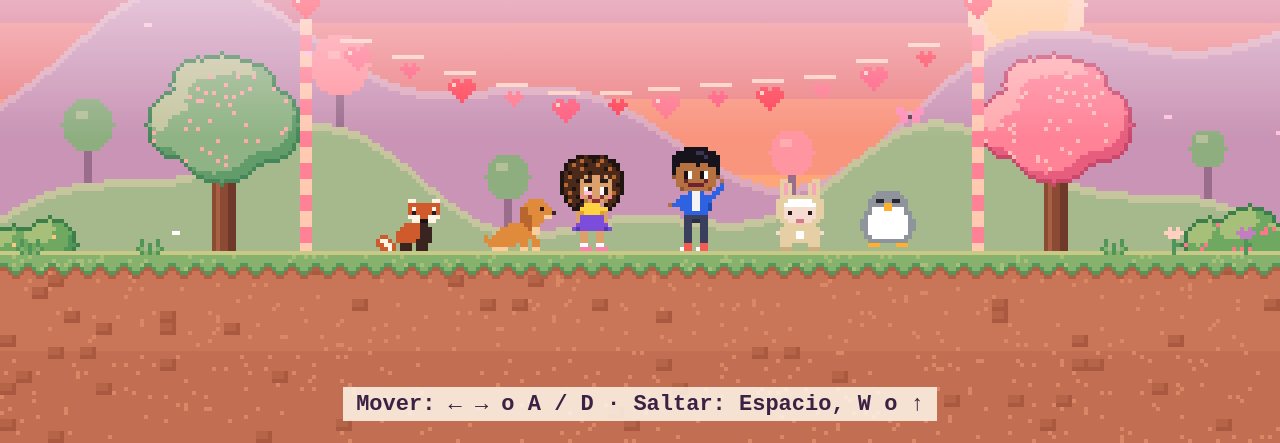
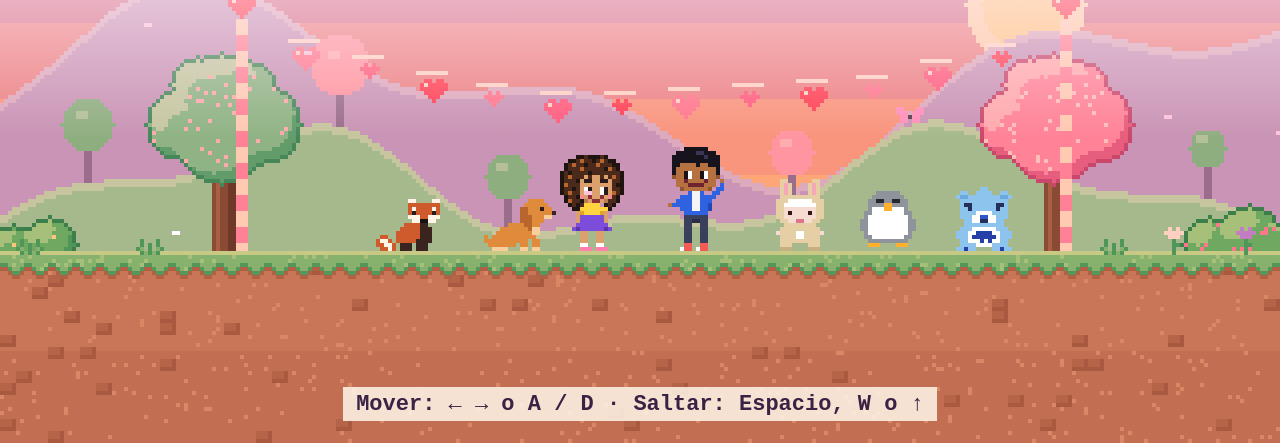
Before and after one commit to ncastellanosort/gabis-gomitas-game, a website with bundled scripts: page index.html in a window 1280 px wide. Shown: the part 357-800 px from the top of the page. Built offline with nearby package versions, Linux system fonts and the light colour scheme.

Commit message:
El Cariñosito: testigo en el nivel 2 y parte del elenco en el menú
Co-Authored-By: Claude Opus 5.5 <noreply@anthropic.com>

```diff
--- a/src/config.js
+++ b/src/config.js
@@ -99,12 +99,15 @@ export const CONFIG = {
         arya: { name: 'Arya', kind: 'tu fiel asistente' },
         nico: { name: 'Mi bobio', kind: 'el dueño de las gomitas' },
         shadow: { name: 'La sombra', kind: 'figura misteriosa' },
+        carino: { name: 'Cariñosito', kind: 'testigo' },
       },
       // Coartadas al interrogarlos
       alibi: {
         chif: 'Yo estaba encima de la cama, acostado con el Cariñosito :(',
         tiana: 'Yo estaba en el piso porque Gabis me tiró contra la pared :(',
         nico: 'Yo solo vine por mis gomitas. Desaparecieron esta noche.',
+        // El Cariñosito no es sospechoso: es el testigo
+        carino: 'Yo estaba hablando con Pipu... ¡y de repente desapareció! :(',
       },
       notAsked: 'Aún no lo has interrogado.',
       // La sombra que huye (resulta ser su bobio buscando sus gomitas)
@@ -196,6 +199,7 @@ export const CONFIG = {
   arya: { coat: '#e08a3c', ears: '#b8662e', light: '#f8cf9c', nose: '#3a2420' },
   chif: { coat: '#cf5a2c', dark: '#3a2420', light: '#fff4e6', nose: '#1a1210' },
   tiana: { pajama: '#e6cfa4', pajamaShade: '#c9ae80', earInside: '#f7a8b8', wool: '#ffffff', face: '#f6dcd0' },
+  carino: { fur: '#8cc4ee', shade: '#6aa8de', cloud: '#2740a8', nose: '#2f55c8' }, // el Cariñosito
   pipu: { body: '#8e939c', belly: '#ffffff', beak: '#ffb02e', eyes: '#26262e', closedEyes: '#5d626c' },
 
   // ---------- Física (píxeles y segundos) ----------
--- a/src/game.js
+++ b/src/game.js
@@ -407,7 +407,7 @@ export class Game {
     if (who === 'arya') return { x: this.arya.x + this.arya.facing * 4, y: this.arya.y - 19 };
     if (who === 'pipu') return { x: this.level.bed.x, y: this.level.bed.y - 26 };
     const s = this.suspects[who];
-    return { x: s.x, y: s.y - (who === 'tiana' ? 24 : 19) };
+    return { x: s.x, y: s.y - (who === 'tiana' ? 24 : who === 'carino' ? 22 : 19) };
   }
 
   // ------------------------------------------------------------
@@ -450,7 +450,7 @@ export class Game {
         s.spoken = true;
         this.say(id, T.alibi[id], 4.2);
         this.emit('suspect', { id });
-      } else if (near && s.spoken && !s.hinted && this.count === this.total && !this.bubbles[id]) {
+      } else if (near && s.spoken && !s.hinted && T.hint[id] && this.count === this.total && !this.bubbles[id]) {
         s.hinted = true;
         this.say(id, T.hint[id], 4.2);
       }
--- a/src/levels/menu.js
+++ b/src/levels/menu.js
@@ -16,14 +16,15 @@ export function createMenuLevel() {
   L.suspects = {
     chif: { x: cx - 58, y: G, facing: 1 },
     tiana: { x: cx + 40, y: G, facing: -1 },
+    carino: { x: cx + 86, y: G, facing: -1 },
   };
   L.pipuSpot = { x: cx + 62, y: G };
-  L.garland = { x1: cx - 84, x2: cx + 84, y: G };
+  L.garland = { x1: cx - 100, x2: cx + 106, y: G };
 
   [[26, 0], [33, 1], [46, 0], [53, 1], [14, 1], [66, 0]].forEach(([c, v]) => B.put('tree', c, { variant: v }));
   [30, 49, 20, 60].forEach((c, i) => B.put('bush', c, { variant: i % 2 }));
 
   const busy = [];
-  for (let c = Math.floor((cx - 70) / TILE); c <= Math.floor((cx + 74) / TILE); c++) busy.push(c);
+  for (let c = Math.floor((cx - 70) / TILE); c <= Math.floor((cx + 100) / TILE); c++) busy.push(c);
   return B.finish(busy);
 }
--- a/src/levels/pipu.js
+++ b/src/levels/pipu.js
@@ -44,6 +44,7 @@ export function createPipuLevel() {
   L.suspects = {
     chif: { x: px(54), y: 10 * TILE },
     tiana: { x: px(82), y: G },
+    carino: { x: px(11.5), y: G, facing: -1 }, // el testigo, junto a la escena del crimen
   };
 
   B.hearts([
@@ -68,5 +69,5 @@ export function createPipuLevel() {
   // Notas anónimas clavadas en el suelo (el texto está en config.js)
   L.papers = [{ x: px(31.5), y: G }, { x: px(65), y: G }, { x: px(115), y: G }];
 
-  return B.finish([13, 14, 15, 16, 17, 22, 29, 31, 54, 63, 65, 82, 89, 95, 115, 119, 131, 132, 133, 134, 135]);
+  return B.finish([11, 12, 13, 14, 15, 16, 17, 22, 29, 31, 54, 63, 65, 82, 89, 95, 115, 119, 131, 132, 133, 134, 135]);
 }
--- a/src/main.js
+++ b/src/main.js
@@ -282,7 +282,7 @@ function renderNotes() {
   const box = $('suspect-list');
   box.textContent = '';
   const all = game.count === game.total;
-  const cards = ['chif', 'tiana', 'nico'];
+  const cards = ['chif', 'tiana', 'nico', 'carino'];
   // Con todas las pistas aparece arriba la tarjeta misteriosa (el giro).
   if (all) cards.unshift(aryaRevealed ? 'arya' : 'mystery');
   for (const id of cards) {
@@ -319,7 +319,8 @@ function renderNotes() {
       btn.textContent = PT.accuse;
       btn.dataset.accuse = id;
     }
-    card.append(cv, info, btn);
+    card.append(cv, info);
+    if (id !== 'carino') card.append(btn); // al testigo no se le acusa
     box.append(card);
   }
   box.parentElement.scrollTop = 0;
--- a/src/sprites.js
+++ b/src/sprites.js
@@ -262,6 +262,26 @@ const CHIF = [
   '.oowo.bbb.bbb...',
 ];
 
+// El Cariñosito: osito de peluche azul, gruñón, con una nube de lluvia en la panza.
+const CARINO = [
+  '......bb......',
+  '.bb..bbbb..bb.',
+  'bBBbbbbbbbbBBb',
+  '.bbbbbbbbbbbb.',
+  '.bkkbbbbbbkkb.',
+  '.bbkbbbbbbkbb.',
+  '.bbbbwwwwbbbb.',
+  '.bbbwwnnwwbbb.',
+  '..bbwwmmwwbb..',
+  '..bbbbbbbbbb..',
+  '.bbbwwwwwwbbb.',
+  'bbbwwccccwwbbb',
+  'bbbwccccccwbbb',
+  '.bbwwcwcwwwbb.',
+  '.bbbbwwwwbbbb.',
+  'bbdbb....bbdbb',
+];
+
 const TIANA = [
   '..bb......bb..',
   '..bpb....bpb..',
@@ -442,6 +462,7 @@ export function buildSprites(config) {
     arya: mapRows('arya', ARYA, { a: A.coat, e: A.ears, w: A.light, k: '#2a1a1a', n: A.nose }),
     chif: fromRows('chif', CHIF, { o: C.coat, w: C.light, b: C.dark, k: '#2a1a1a', n: C.nose }),
     tiana: fromRows('tiana', TIANA, { b: Ti.pajama, B: Ti.pajamaShade, p: Ti.earInside, w: Ti.wool, f: Ti.face, k: '#2a1a1a', m: '#d9788a' }),
+    carino: fromRows('carino', CARINO, { b: config.carino.fur, B: config.carino.shade, w: '#ffffff', c: config.carino.cloud, d: config.carino.cloud, n: config.carino.nose, k: '#22305a', m: '#22305a' }),
     pipu: { awake: fromRows('pipu', PIPU, pipuPal), sleep: fromRows('pipuSleep', PIPU_SLEEP, pipuPal) },
     chalk: chalkOutline(PIPU),
     clues: mapRows('clue', CLUES, CLUE_PAL),
--- a/style.css
+++ b/style.css
@@ -378,6 +378,8 @@ body {
 .bubble.arya::after { background: #fff1dc; }
 .bubble.chif { background: #ffe6d2; }
 .bubble.chif::after { background: #ffe6d2; }
+.bubble.carino { background: #e3f1ff; }
+.bubble.carino::after { background: #e3f1ff; }
 .bubble.tiana { background: #f6eedc; }
 .bubble.tiana::after { background: #f6eedc; }
 @media (orientation: portrait) {
```
